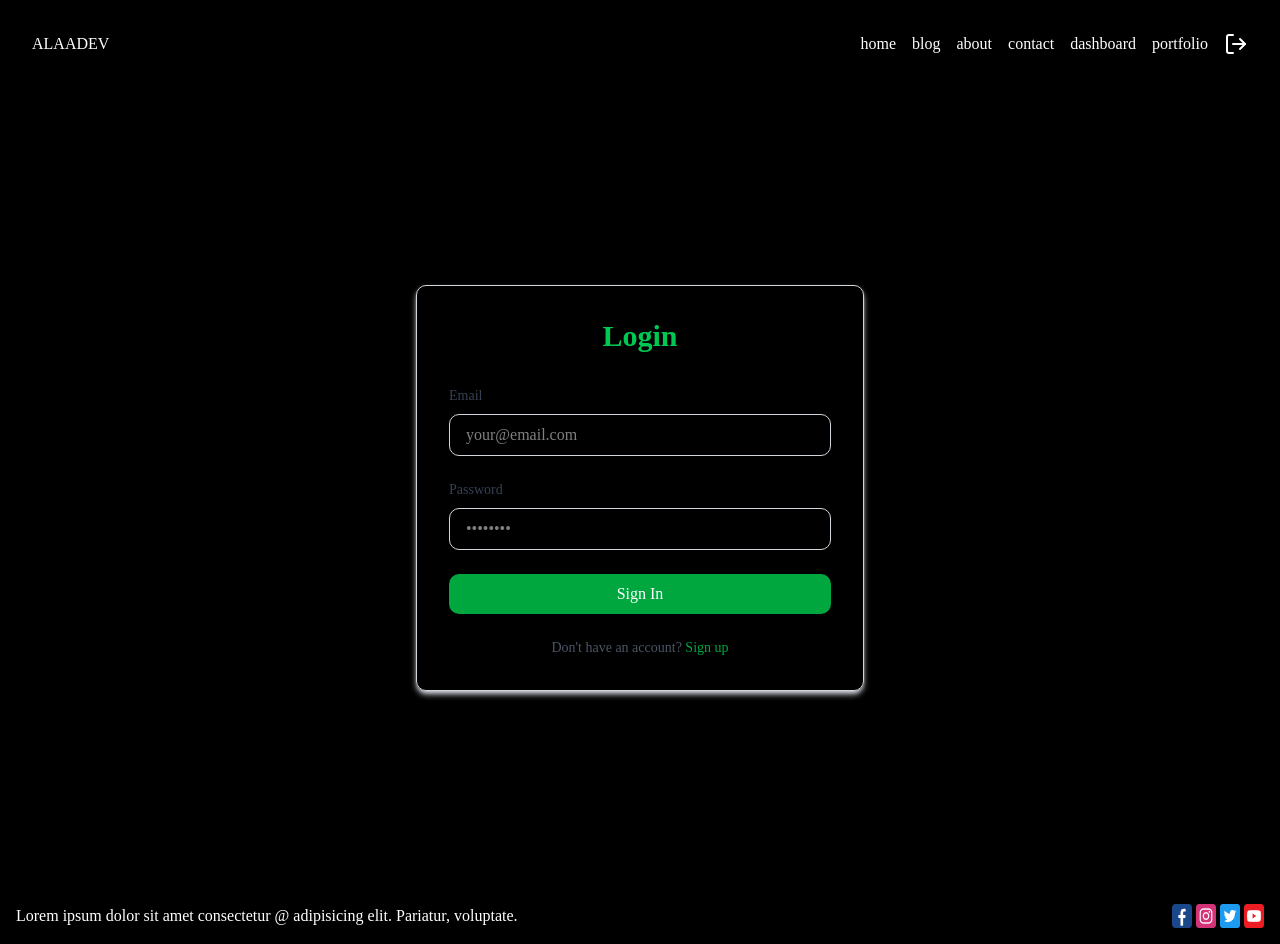
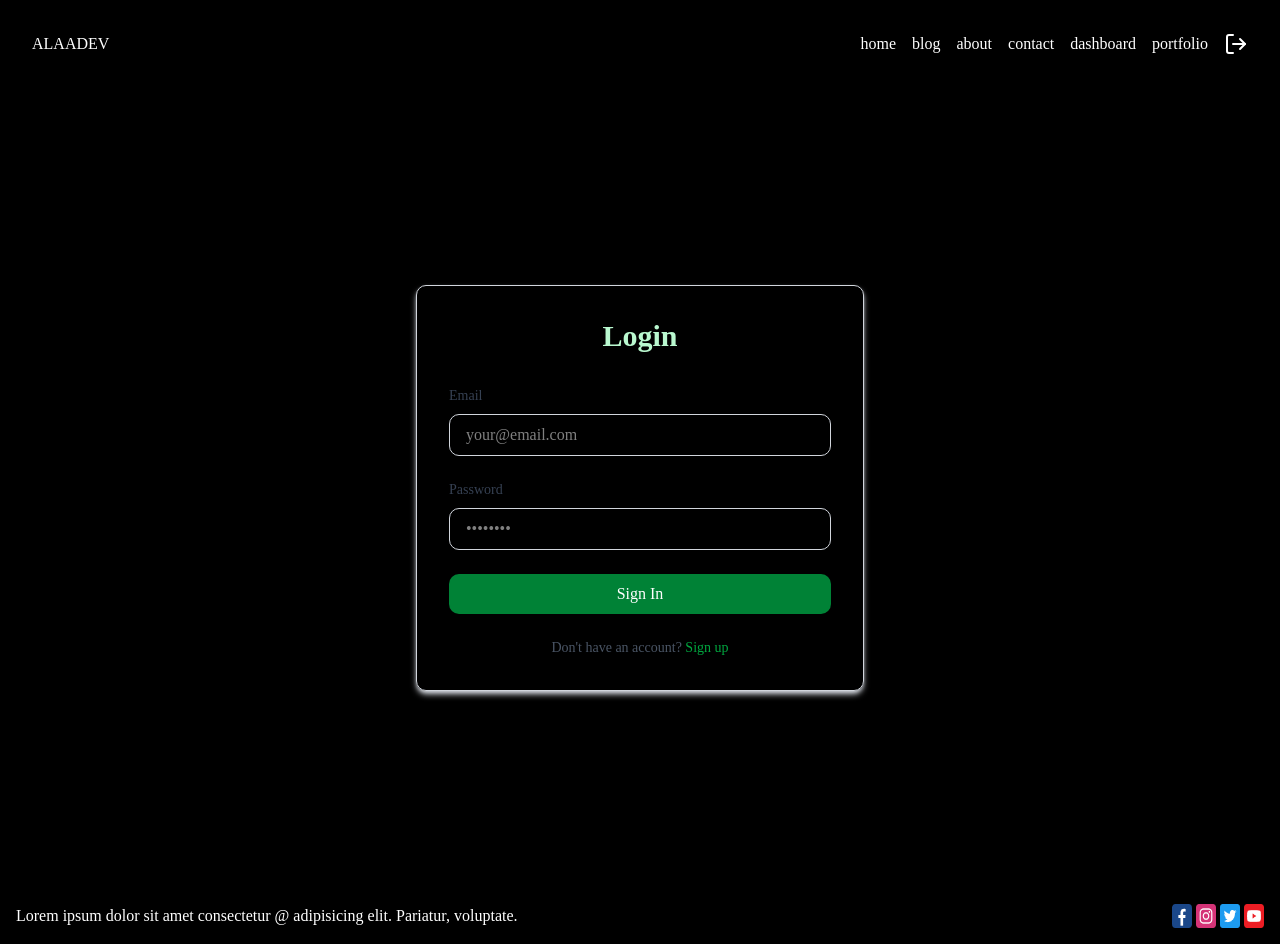
Before and after one commit to Alaa-dev04/newproject, a Next.js app: page /dashboard/login in a window 1280 px wide. Built offline with nearby package versions, Linux system fonts and the light colour scheme.

Commit message:
adding login

```diff
--- a/app/(main)/dashboard/(auth)/login/page.tsx
+++ b/app/(main)/dashboard/(auth)/login/page.tsx
@@ -39,7 +39,7 @@ export default function LoginPage() {
   return (
     <div className="flex items-center justify-center min-h-screen ">
       <div className="w-full max-w-md border border-gray-300 rounded-lg shadow-md shadow-gray-300 p-8">
-        <h1 className="text-3xl font-bold text-center text-green-500 mb-8">Login</h1>
+        <h1 className="text-3xl font-bold text-center text-green-200 mb-8">Login</h1>
 
         {error && (
           <div className="mb-4 p-4 bg-red-100 border border-red-400 text-red-700 rounded">
@@ -57,7 +57,7 @@ export default function LoginPage() {
               value={email}
               onChange={(e) => setEmail(e.target.value)}
               required
-              className="w-full px-4 py-2 border border-gray-300 rounded-lg focus:ring-2 focus:ring-green-500 focus:border-transparent outline-none"
+              className="w-full px-4 py-2 border border-gray-300 rounded-lg focus:ring-2 focus:ring-green-200 focus:border-transparent outline-none"
               placeholder="your@email.com"
             />
           </div>
@@ -71,7 +71,7 @@ export default function LoginPage() {
               value={password}
               onChange={(e) => setPassword(e.target.value)}
               required
-              className="w-full px-4 py-2 border border-gray-300 rounded-lg focus:ring-2 focus:ring-green-500 focus:border-transparent outline-none"
+              className="w-full px-4 py-2 border border-gray-300 rounded-lg focus:ring-2 focus:ring-green-200 focus:border-transparent outline-none"
               placeholder="••••••••"
             />
           </div>
@@ -79,7 +79,7 @@ export default function LoginPage() {
           <button
             type="submit"
             disabled={loading}
-            className="w-full px-4 py-2 bg-green-600 text-white font-medium rounded-lg hover:bg-green-700 disabled:opacity-50 disabled:cursor-not-allowed transition"
+            className="w-full px-4 py-2 bg-green-700 text-white font-medium rounded-lg hover:bg-green-200 hover:scale-105 disabled:opacity-50 disabled:cursor-not-allowed transition"
           >
             {loading ? 'Signing in...' : 'Sign In'}
           </button>
```
